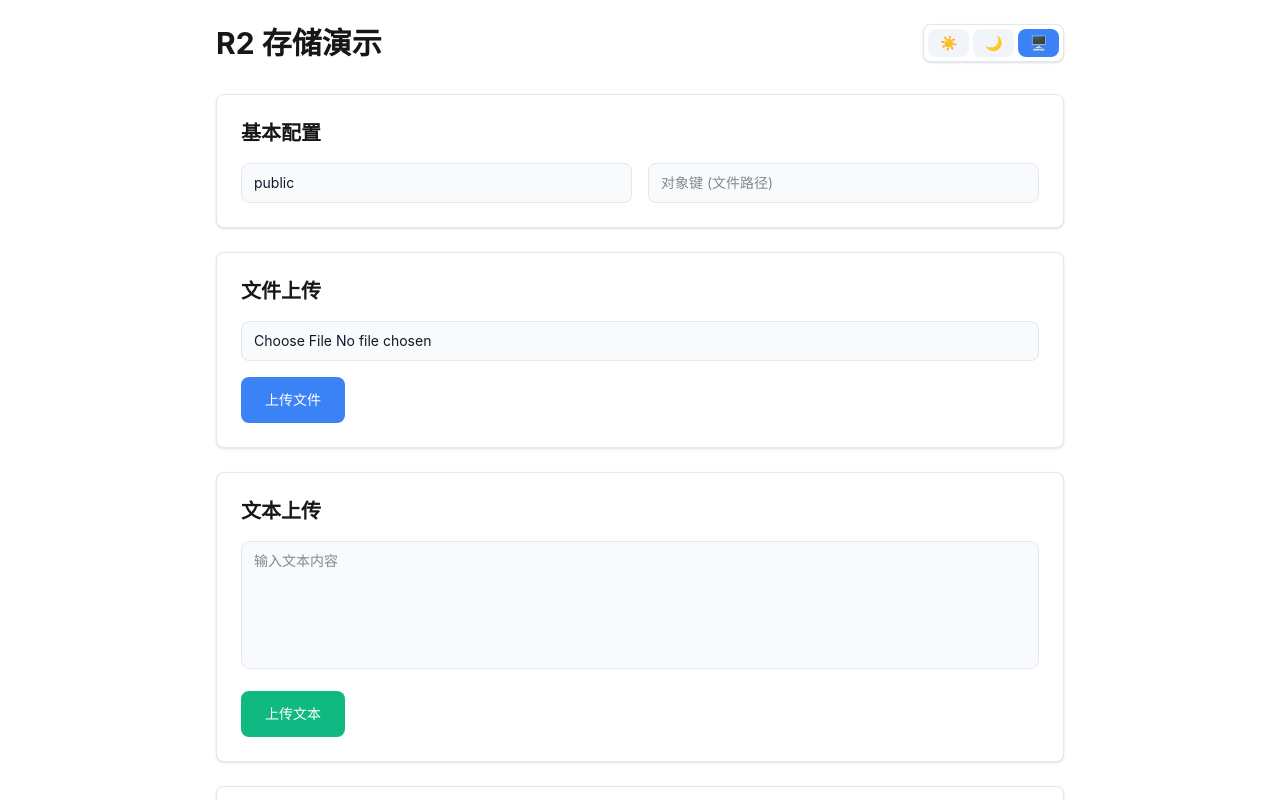
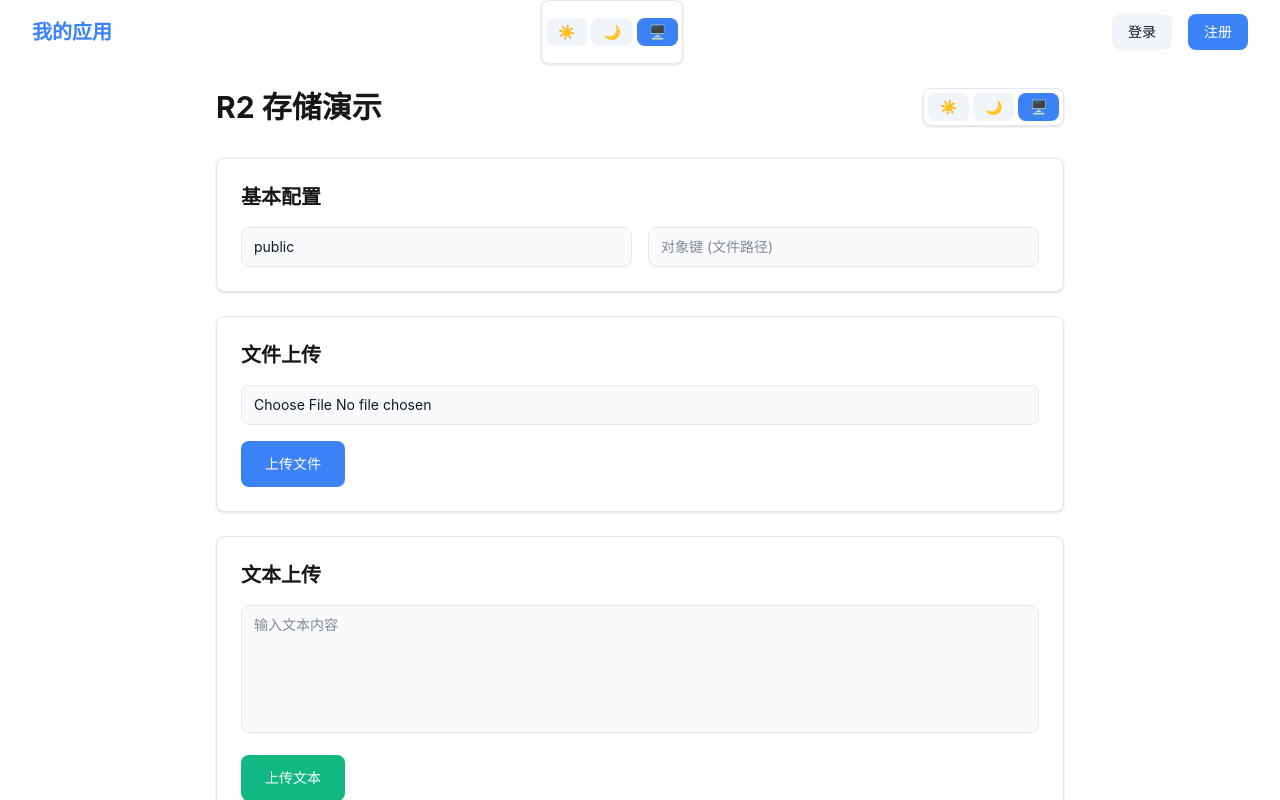
Before and after one commit to itMrBoy/cf_r2_operator, a Next.js app: page / in a window 1280 px wide. Shown: the top 800 px of the page. Built offline with nearby package versions, Linux system fonts and the light colour scheme.

Commit message:
添加 Navbar 组件，集成用户登录状态管理和主题切换功能，并在布局中引入该组件以增强用户界面。

```diff
--- a/src/app/layout.tsx
+++ b/src/app/layout.tsx
@@ -2,6 +2,7 @@
 import { Geist, Geist_Mono } from "next/font/google";
 import "./globals.css";
 import { AntdProvider } from "@/components/antd-provider";
+import Navbar from '@/components/Navbar';
 
 const geistSans = Geist({
   variable: "--font-geist-sans",
@@ -44,8 +45,9 @@
       <body
         className={`${geistSans.variable} ${geistMono.variable} antialiased`}
       >
+        <Navbar />
         <AntdProvider>
-          {children}
+          <main>{children}</main>
         </AntdProvider>
       </body>
     </html>
--- /dev/null
+++ b/src/components/Navbar.tsx
@@ -0,0 +1,64 @@
+'use client';
+
+import { useState, useEffect } from 'react';
+import Link from 'next/link';
+import { useRouter } from 'next/navigation';
+import { ThemeToggle } from '@/components/theme-toggle';
+
+export default function Navbar() {
+  const router = useRouter();
+  const [isLoggedIn, setIsLoggedIn] = useState(false);
+
+  useEffect(() => {
+    const token = localStorage.getItem('token');
+    setIsLoggedIn(!!token);
+  }, []);
+
+  const handleLogout = () => {
+    localStorage.removeItem('token');
+    setIsLoggedIn(false);
+    router.push('/login');
+  };
+
+  return (
+    <nav style={{ background: 'var(--card)', color: 'var(--card-foreground)' }} className="shadow">
+      <div className="max-w-7xl mx-auto px-4 sm:px-6 lg:px-8">
+        <div className="flex justify-between h-16">
+          <div className="flex">
+            <div className="flex-shrink-0 flex items-center">
+              <Link href="/" className="text-xl font-bold" style={{ color: 'var(--primary)' }}>
+                我的应用
+              </Link>
+            </div>
+          </div>
+          <ThemeToggle />
+          <div className="flex items-center">
+            {isLoggedIn ? (
+              <button
+                onClick={handleLogout}
+                className="ml-4 px-4 py-2 theme-button-primary text-sm font-medium"
+              >
+                退出登录
+              </button>
+            ) : (
+              <div className="flex space-x-4">
+                <Link
+                  href="/login"
+                  className="px-4 py-2 theme-button-secondary text-sm font-medium"
+                >
+                  登录
+                </Link>
+                <Link
+                  href="/register"
+                  className="px-4 py-2 theme-button-primary text-sm font-medium"
+                >
+                  注册
+                </Link>
+              </div>
+            )}
+          </div>
+        </div>
+      </div>
+    </nav>
+  );
+}
```
